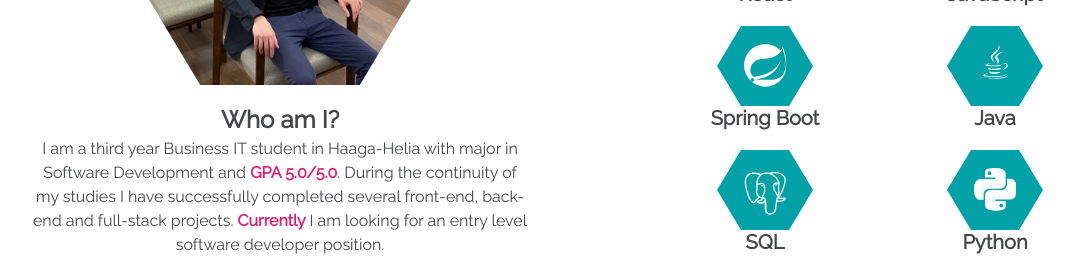
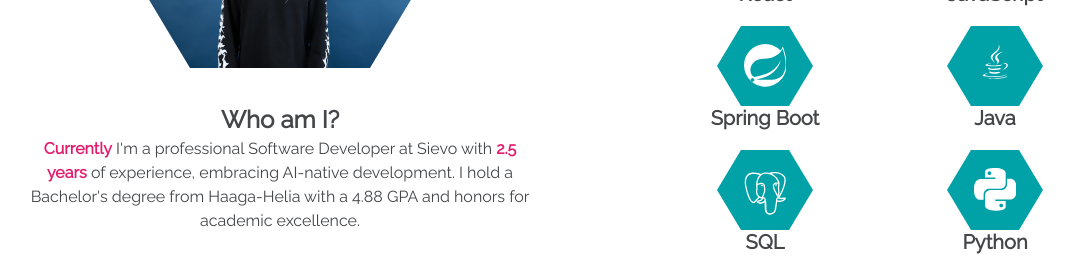
Before and after one commit to alexonthespot7/Personal-Website, a React (Vite) app: page / in a window 1280 px wide. Shown: the part 1540-1796 px from the top of the page, without its empty margins (60-1147 px from the left). Built offline with nearby package versions, Linux system fonts and the light colour scheme; no server answers.

Commit message:
Update about me

```diff
--- a/src/Components/About.tsx
+++ b/src/Components/About.tsx
@@ -228,7 +228,7 @@ export default function About() {
                         Who am I?
                     </div>
                     <div style={{ textAlign: 'center' }} className='Description'>
-                        I am a third year Business IT student in Haaga-Helia with major in Software Development and <span style={{ fontWeight: 900, color: '#e31b6d' }}>GPA 5.0/5.0</span>. During the continuity of my studies I have successfully completed several front-end, back-end and full-stack projects.<span style={{ color: '#e31b6d', fontWeight: 900 }}> Currently </span> I am looking for an entry level software developer position.
+                        <span style={{ color: '#e31b6d', fontWeight: 900 }}>Currently</span> I'm a professional Software Developer at Sievo with <span style={{ fontWeight: 900, color: '#e31b6d' }}>2.5 years</span> of experience, embracing AI-native development. I hold a Bachelor's degree from Haaga-Helia with a 4.88 GPA and honors for academic excellence.
                     </div>
                 </motion.div>
                 <motion.div
```
Also changed, not shown: src/pictures/Me.jpg.
